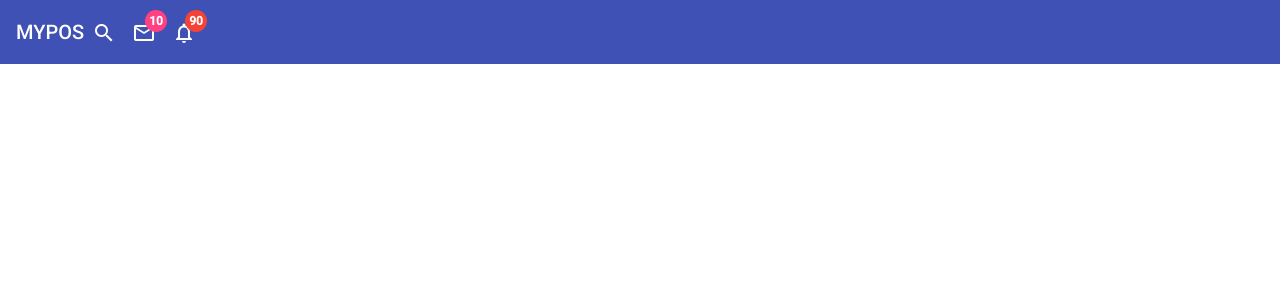
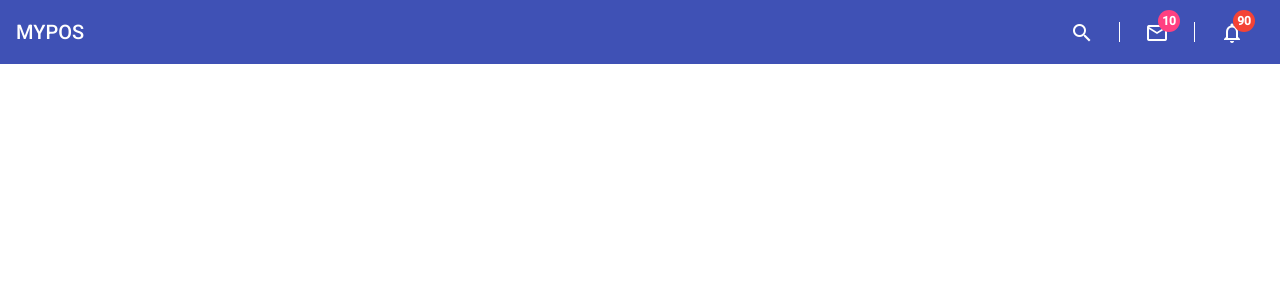
Before and after one commit to iiimomoniii/Project_WS_SHP-FrontEnd, an Angular app: page / in a window 1280 px wide. Shown: the top 300 px of the page. Built offline with nearby package versions, Linux system fonts and the light colour scheme.

Commit message:
Update Code
use class flex-fill and d-flex for space between MYPOS and Icons group

```diff
--- a/src/app/header/header.component.css
+++ b/src/app/header/header.component.css
@@ -0,0 +1,5 @@
+.vl {
+    border-left: 1px solid #ffffff;
+    margin: 0 5px;
+    height: 20px;
+}
--- a/src/app/header/header.component.html
+++ b/src/app/header/header.component.html
@@ -1,12 +1,17 @@
 <mat-toolbar color="primary">
     <span>MYPOS</span>
-    <button mat-icon-button aria-label="Example icon button with a menu icon">
+    <span class="flex-fill"></span>
+    <div class="d-flex align-items-center">
+        <button mat-button aria-label="Example icon button with a menu icon">
             <mat-icon>search</mat-icon>
         </button>
-    <button mat-icon-button aria-label="Example icon button with a menu icon">
+        <div class="vl"></div>
+        <button mat-button aria-label="Example icon button with a menu icon">
             <mat-icon [matBadge]="demoMailNoti" matBadgeColor="accent">mail_outline</mat-icon>
         </button>
-    <button mat-icon-button aria-label="Example icon button with a menu icon">
+        <div class="vl"></div>
+        <button mat-button aria-label="Example icon button with a menu icon">
             <mat-icon [matBadge]="demoNoti" matBadgeColor="warn">notifications_none</mat-icon>
         </button>
+    </div>
 </mat-toolbar>
```
Lines whose indentation alone changed are shown as unchanged.
